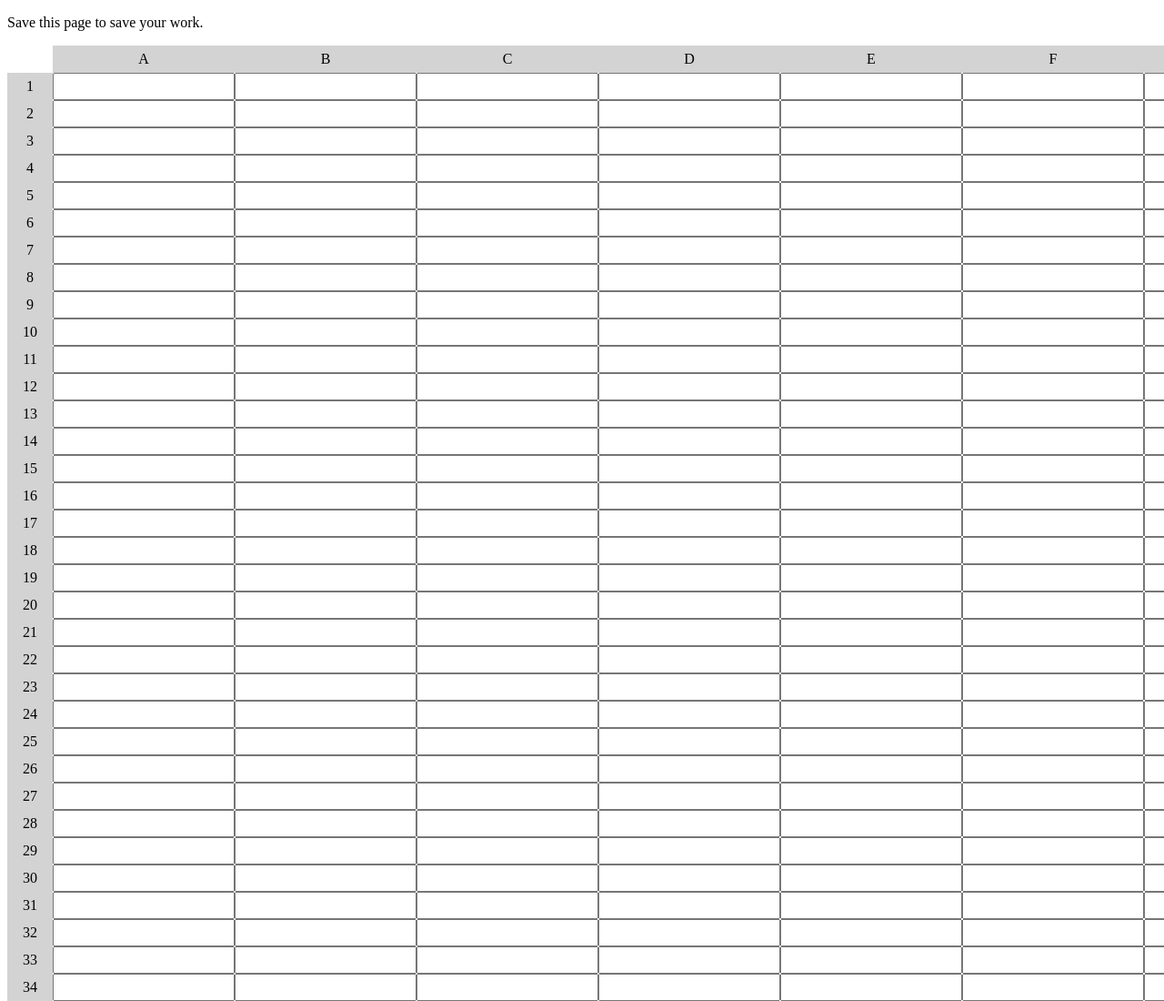
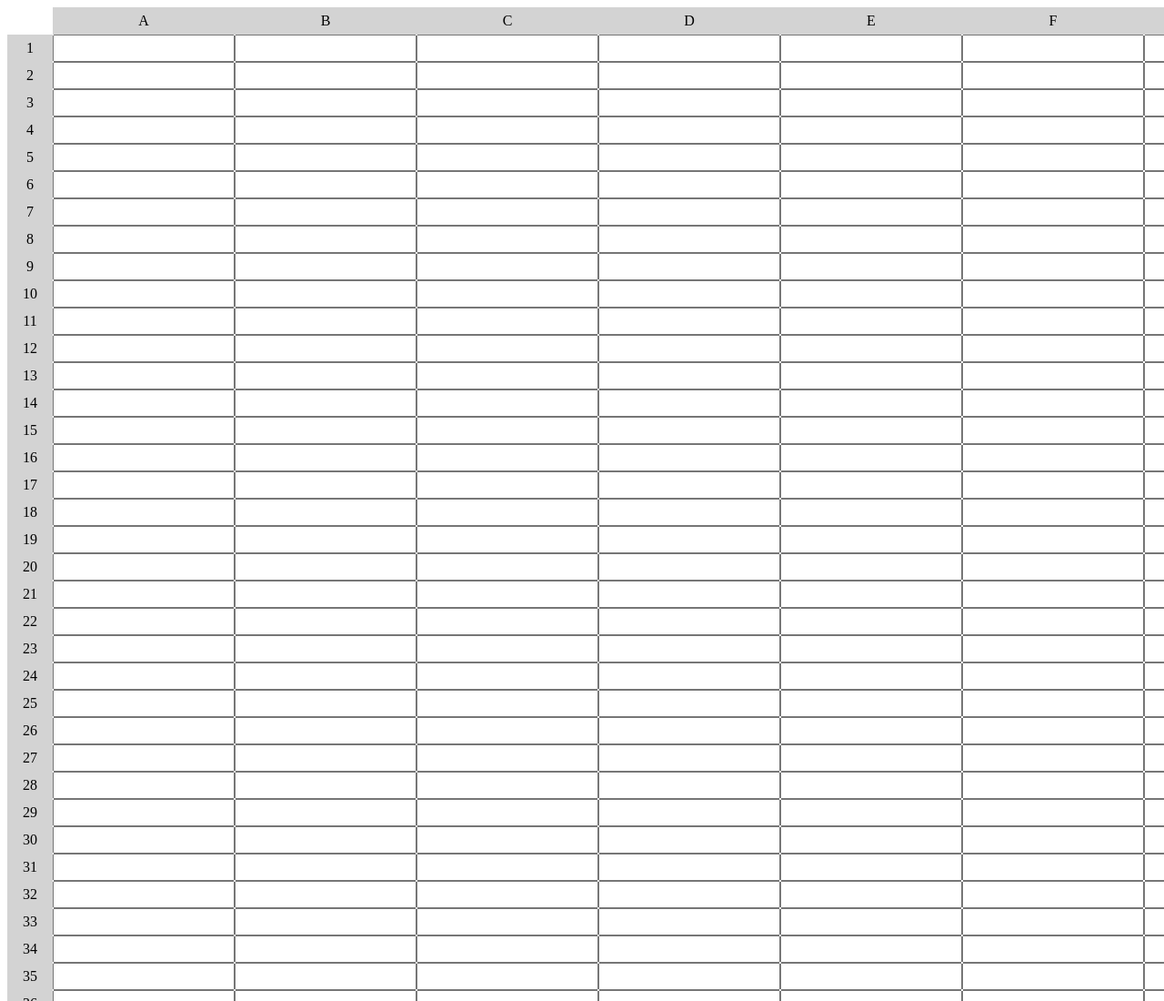
Before and after one commit to priyanshu-solon/spreadSheet, a plain HTML site: page index.html in a window 1280 px wide. Shown: the top 1100 px of the page at 91% size. Drawn offline with Linux system fonts and the light colour scheme.

Commit message:
Update index.html

```diff
--- a/index.html
+++ b/index.html
@@ -7,7 +7,6 @@
     <title>Functional Programming Spreadsheet</title>
   </head>
   <body>
-    <p>Save this page to save your work.</p>
     <div id="container">
       <div></div>
     </div>
```
